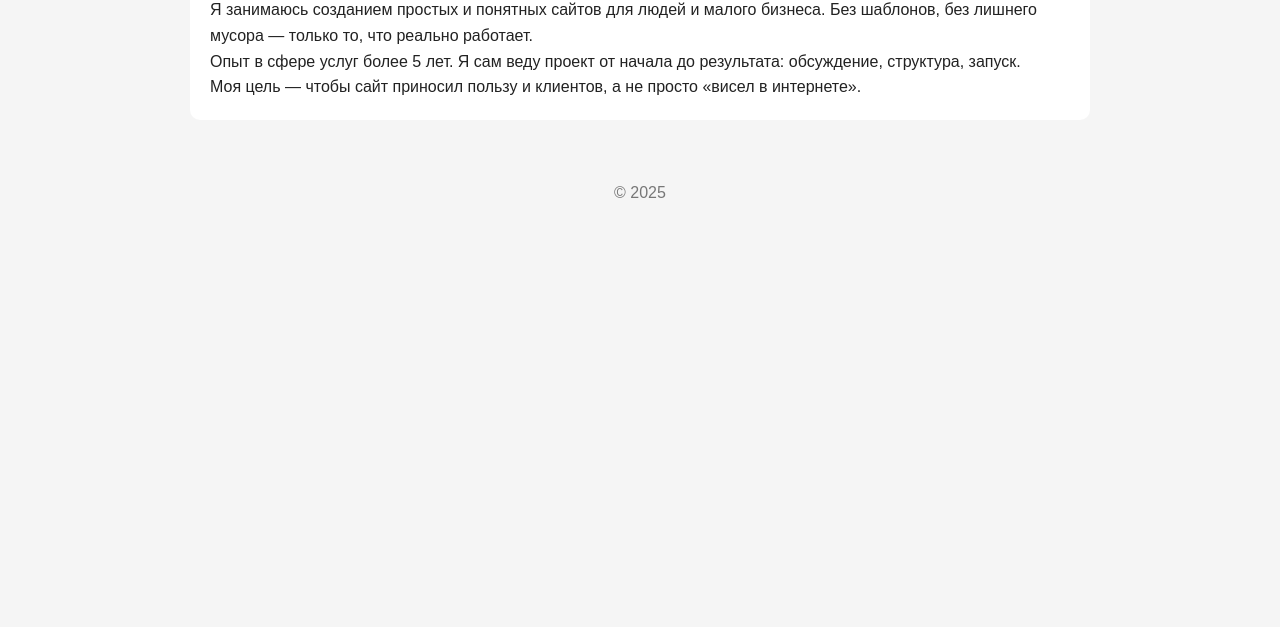
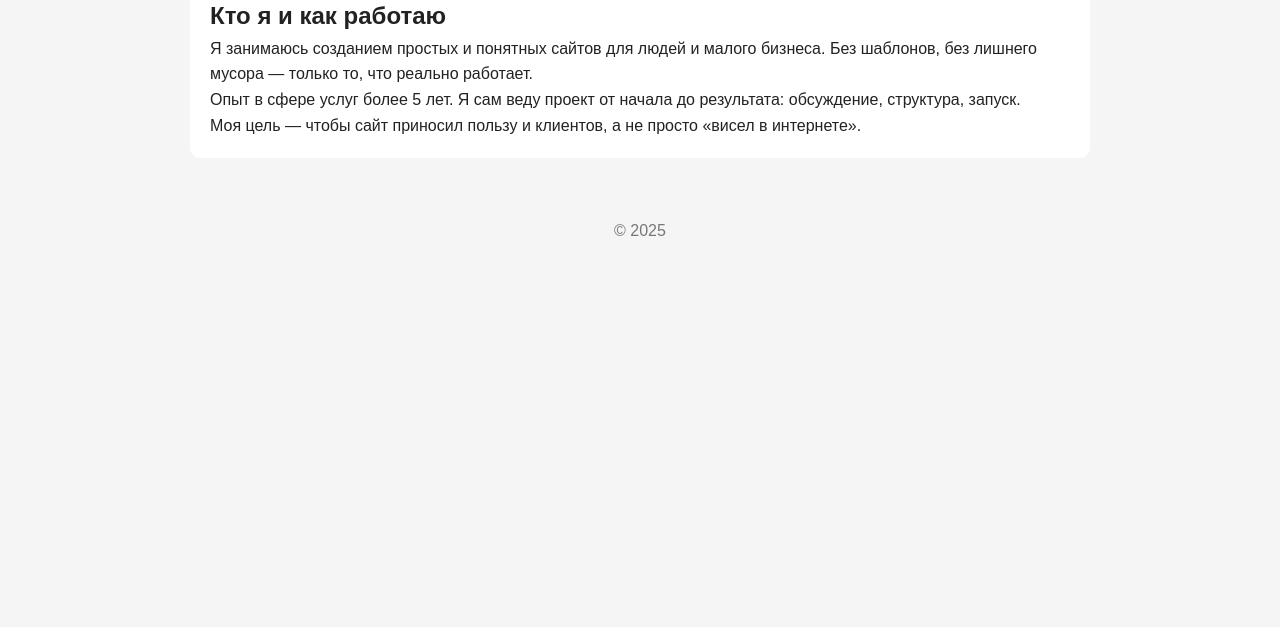
Before and after one commit to kazach147-ux/site, a plain HTML site: page about.html in a window 1280 px wide. Shown: the part 173-800 px from the top of the page. Drawn offline with Linux system fonts and the light colour scheme.

Commit message:
Update about.html

```diff
--- a/about.html
+++ b/about.html
@@ -18,7 +18,7 @@
 
 19: <main class="container">
   <h1>Обо мне</h1>
-
+<h2>Кто я и как работаю</h2>
   <p>
     Я занимаюсь созданием простых и понятных сайтов для людей и малого бизнеса.
     Без шаблонов, без лишнего мусора — только то, что реально работает.
```
